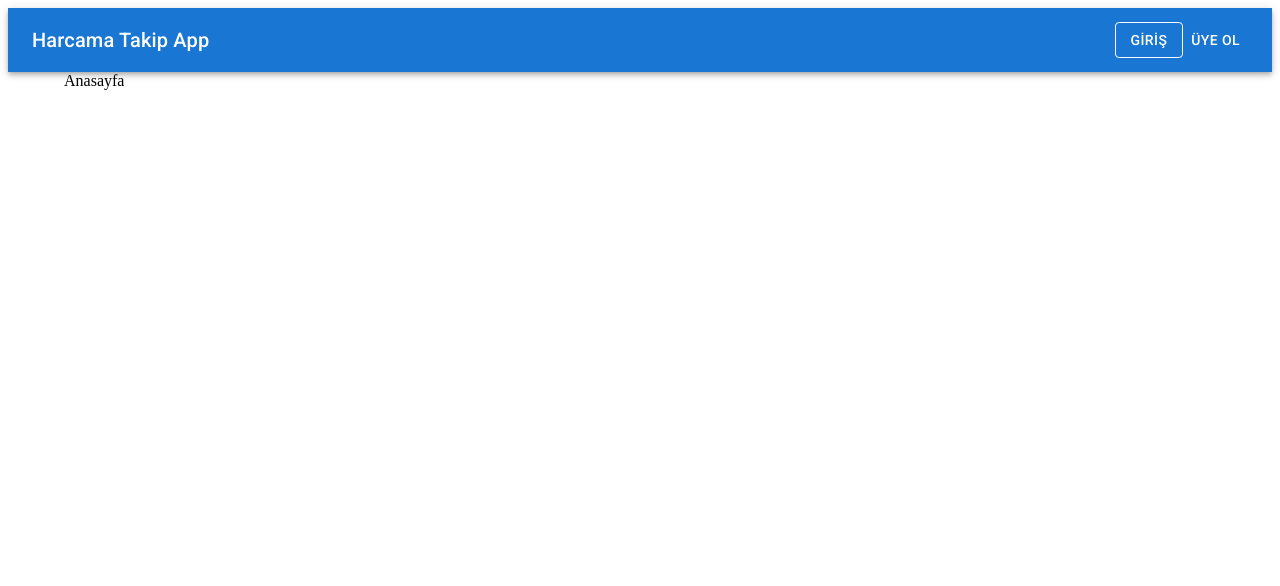
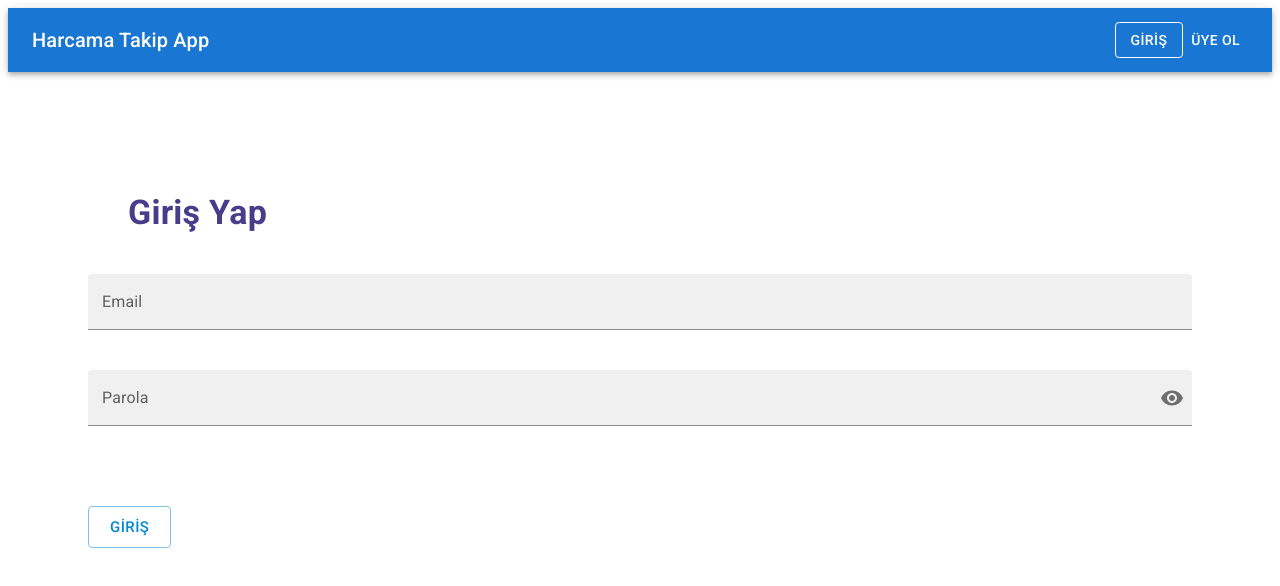
Before and after one commit to eerzik/harcama-takip-app, a React (Create React App) app: page / in a window 1280 px wide. Shown: the top 586 px of the page. Built offline with nearby package versions, Linux system fonts and the light colour scheme; no server answers.

Commit message:
Route Guard Ayarı ve Yönlendirme

```diff
--- a/src/App.js
+++ b/src/App.js
@@ -8,7 +8,7 @@ import { useAuthContext } from "./hooks/useAuthContext";
 
 function App() {
 
-  const { authIsReady } = useAuthContext();
+  const { authIsReady,user } = useAuthContext();
 
 
 
@@ -19,9 +19,9 @@ function App() {
           <Navbar />
           <Container>
             <Routes>
-              <Route path="/" element={<Home />} />
-              <Route path="/login" element={<Login />} />
-              <Route path="/signup" element={<Signup />} />
+              <Route path="/" element={user ? <Home />:<Login/>} />
+              <Route path="/login" element={!user ? <Login />:<Home/>} />
+              <Route path="/signup" element={!user ?<Signup />:<Home/>} />
             </Routes>
           </Container>
         </BrowserRouter>
--- a/src/pages/login/Login.js
+++ b/src/pages/login/Login.js
@@ -3,8 +3,11 @@ import { Container, Typography, Button, FormControl, FilledInput, InputLabel, In
 import { useState } from 'react'
 import { Visibility, VisibilityOff } from '@mui/icons-material'
 import { useLogin } from '../../hooks/useLogin'
+import { useNavigate } from 'react-router-dom'
 
 export default function Login() {
+
+    const navigate=useNavigate();
 
     const { login, hata, bekliyor } = useLogin();
 
@@ -22,6 +25,7 @@ export default function Login() {
         e.preventDefault();
         // console.log(values);
         login(values.email, values.password);
+        navigate('/');
     }
 
     const handleClickShowPassword = () => {
--- a/src/signup/Signup.js
+++ b/src/signup/Signup.js
@@ -3,11 +3,11 @@ import { Container, Typography, Button, FormControl, OutlinedInput, InputLabel,
 import { useState } from 'react'
 import { Visibility, VisibilityOff } from '@mui/icons-material'
 import { useSignup } from '../hooks/useSignup'
-
+import { useNavigate } from 'react-router-dom'
 export default function Signup() {
 
     const { signup, hata, bekliyor } = useSignup();
-
+    const navigate = useNavigate();
     const [values, setValues] = useState({
         email: '',
         password: '',
@@ -23,6 +23,7 @@ export default function Signup() {
         e.preventDefault();
         // console.log(values);
         signup(values.email, values.password, values.userName);
+        navigate('/');
     }
 
     const handleClickShowPassword = () => {
@@ -73,7 +74,7 @@ export default function Signup() {
                     </Button>
                 }
                 {hata &&
-                <p>{hata}</p>
+                    <p>{hata}</p>
                 }
 
             </form>
```
